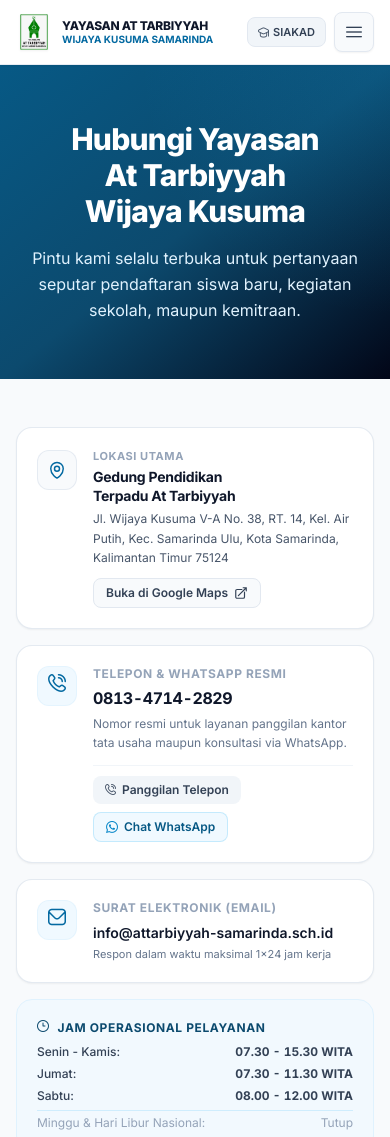
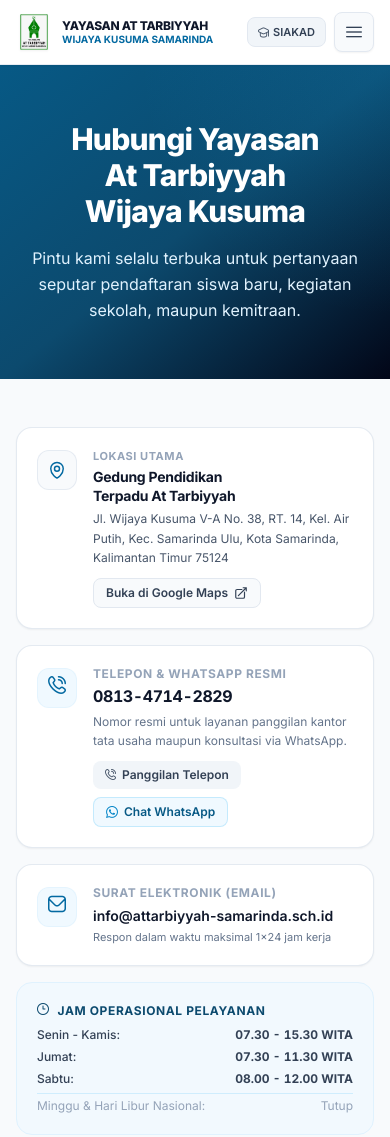
Before and after one commit to richqe6E/Source_code_yayasan, a website: page frontend/public/kontak.html in a window 390 px wide. Shown: the top 1137 px of the page. Drawn offline with nearby package versions, Linux system fonts and the light colour scheme; no server answers.

Commit message:
style(kontak): harmonize phone and email card layouts with raised action buttons

```diff
--- a/frontend/public/kontak.html
+++ b/frontend/public/kontak.html
@@ -138,11 +138,11 @@
         <!-- Telepon & WhatsApp Resmi (Terpadu) -->
         <div class="bg-white border border-slate-200/90 rounded-2xl p-5 shadow-sm hover:shadow-md transition">
           <div class="flex items-start gap-4">
-            <div class="w-10 h-10 rounded-xl bg-primary-50 border border-primary-100/70 text-primary-700 flex items-center justify-center text-lg flex-shrink-0">
+            <div class="w-10 h-10 rounded-xl bg-primary-50 border border-primary-100/70 text-primary-700 flex items-center justify-center text-lg shrink-0 mt-0.5">
               <i class="fi fi-rr-phone-call"></i>
             </div>
             <div class="flex-1">
-              <h3 class="text-xs font-bold uppercase tracking-wider text-slate-400 mb-1">Telepon &amp; WhatsApp Resmi</h3>
+              <h3 class="text-xs font-bold uppercase tracking-wider text-slate-400 mb-0.5">Telepon &amp; WhatsApp Resmi</h3>
               <div>
                 <a id="contact-page-phone-main" href="tel:081347142829" class="text-base font-bold text-slate-900 hover:text-primary-700 transition tabular-nums tracking-tight">
                   0813-4714-2829
@@ -151,7 +151,7 @@
               <p id="contact-page-phone-note" class="text-xs text-slate-500 mt-1 leading-relaxed">
                 Nomor resmi untuk layanan panggilan kantor tata usaha maupun konsultasi via WhatsApp.
               </p>
-              <div class="flex flex-wrap items-center gap-2 mt-3 pt-2.5 border-t border-slate-100">
+              <div class="flex flex-wrap items-center gap-2 mt-2.5">
                 <a id="contact-page-btn-call" href="tel:081347142829" class="inline-flex items-center gap-1.5 px-3 py-1.5 rounded-lg bg-slate-100 hover:bg-slate-200 text-slate-700 text-xs font-semibold transition active:scale-[0.98]">
                   <i class="fi fi-rr-phone-call text-[11px] text-slate-600"></i>
                   <span>Panggilan Telepon</span>
@@ -168,11 +168,11 @@
         <!-- Email -->
         <div class="bg-white border border-slate-200/90 rounded-2xl p-5 shadow-sm hover:shadow-md transition">
           <div class="flex items-start gap-4">
-            <div class="w-10 h-10 rounded-xl bg-primary-50 border border-primary-100/70 text-primary-700 flex items-center justify-center text-lg flex-shrink-0">
+            <div class="w-10 h-10 rounded-xl bg-primary-50 border border-primary-100/70 text-primary-700 flex items-center justify-center text-lg shrink-0 mt-0.5">
               <i class="fi fi-rr-envelope"></i>
             </div>
             <div>
-              <h3 class="text-xs font-bold uppercase tracking-wider text-slate-400 mb-1">Surat Elektronik (Email)</h3>
+              <h3 class="text-xs font-bold uppercase tracking-wider text-slate-400 mb-0.5">Surat Elektronik (Email)</h3>
               <a href="mailto:info@attarbiyyah-samarinda.sch.id" class="text-sm font-semibold text-slate-900 hover:text-primary-700 transition" id="contact-page-email">
                 info@attarbiyyah-samarinda.sch.id
               </a>
```
